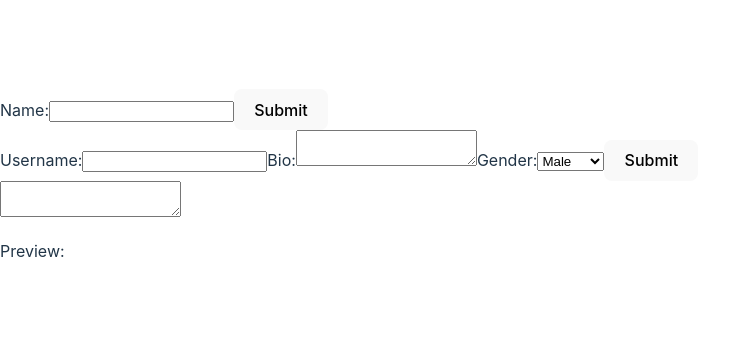
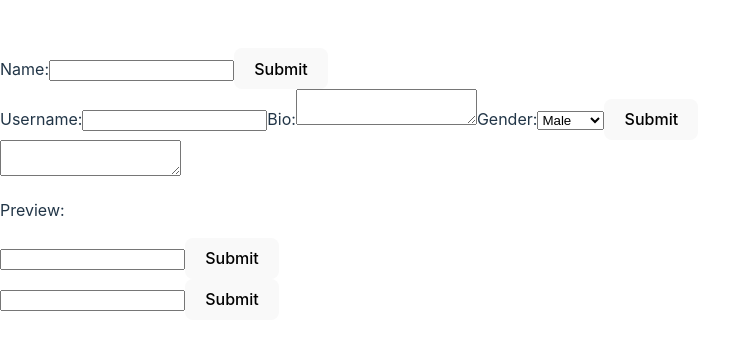
Before and after one commit to Samadali123/ReactForms, a React (Vite) app: page / in a window 1280 px wide. Shown: the part 216-566 px from the top of the page, without its empty margins (0-741 px from the left). Built offline with nearby package versions, Linux system fonts and the light colour scheme.

Commit message:
form validation basic

```diff
--- a/src/App.jsx
+++ b/src/App.jsx
@@ -2,6 +2,8 @@
 import BasicForm from './components/Basicform'
 import ComplexForm from './components/Complexform'
 import TwoWayBinding from './components/Twowaybinding'
+import FormEvents from './components/Events'
+import FormValidation from './components/Formvalidation'
 
 const App = () => {
   return (
@@ -9,6 +11,8 @@
       <BasicForm/>
       <ComplexForm/>
       <TwoWayBinding/>
+      <FormEvents/>
+      <FormValidation/>
     </div>
   )
 }
--- /dev/null
+++ b/src/components/Events.jsx
@@ -0,0 +1,19 @@
+import { useState } from "react";
+
+function FormEvents() {
+  const [email, setEmail] = useState("");
+
+  const handleSubmit = (e) => {
+    e.preventDefault();
+    console.log("Submitted Email:", email);
+  };
+
+  return (
+    <form onSubmit={handleSubmit}>
+      <input type="email" value={email} onChange={(e) => setEmail(e.target.value)} />
+      <button type="submit">Submit</button>
+    </form>
+  );
+}
+
+export default FormEvents;
--- /dev/null
+++ b/src/components/Formvalidation.jsx
@@ -0,0 +1,26 @@
+import { useState } from "react";
+
+function FormValidation() {
+  const [email, setEmail] = useState("");
+  const [error, setError] = useState("");
+
+  const handleSubmit = (e) => {
+    e.preventDefault();
+    if (!email.includes("@")) {
+      setError("Invalid Email");
+      return;
+    }
+    setError("");
+    alert("Form Submitted");
+  };
+
+  return (
+    <form onSubmit={handleSubmit}>
+      <input type="email" value={email} onChange={(e) => setEmail(e.target.value)} />
+      {error && <p style={{ color: "red" }}>{error}</p>}
+      <button type="submit">Submit</button>
+    </form>
+  );
+}
+
+export default FormValidation;
```
